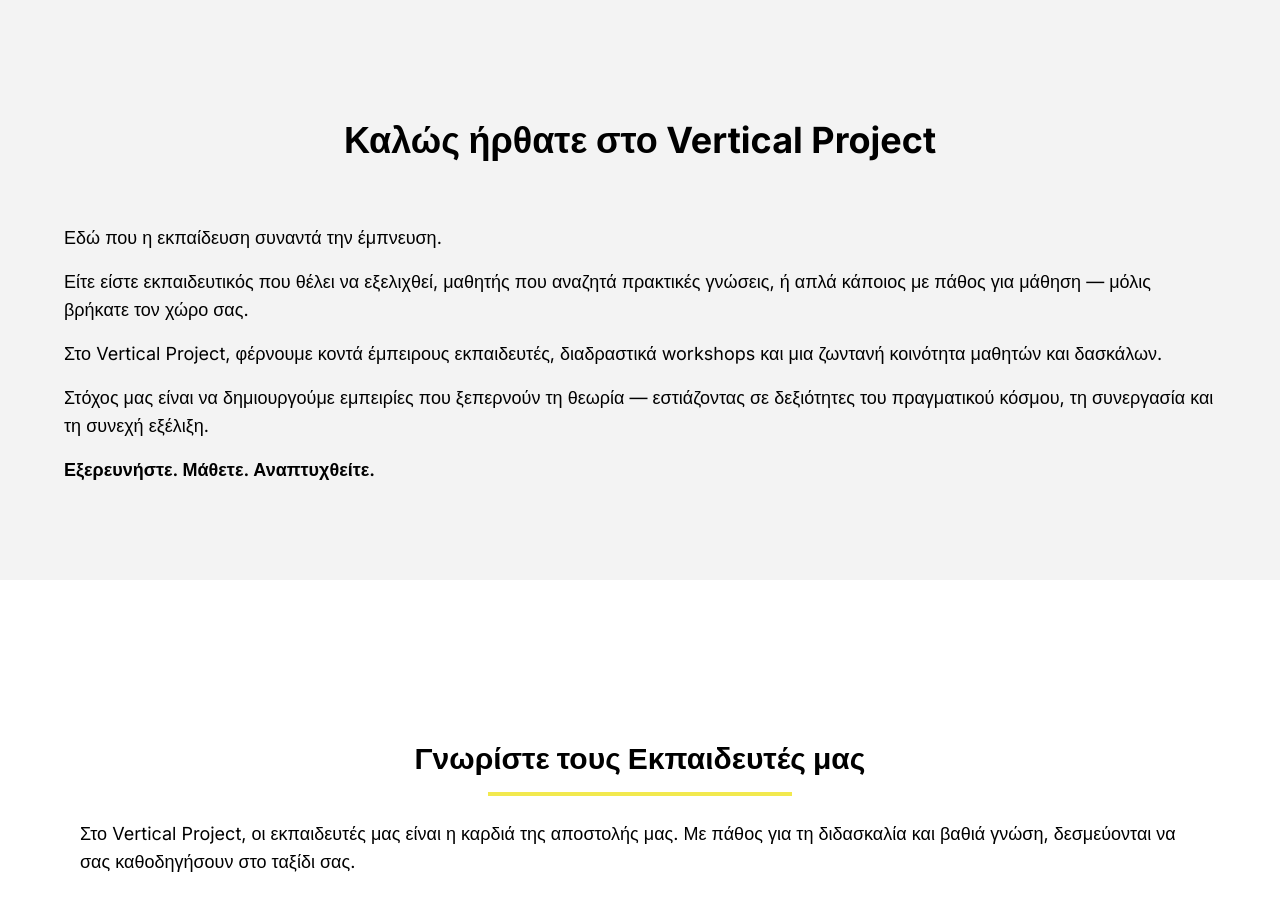
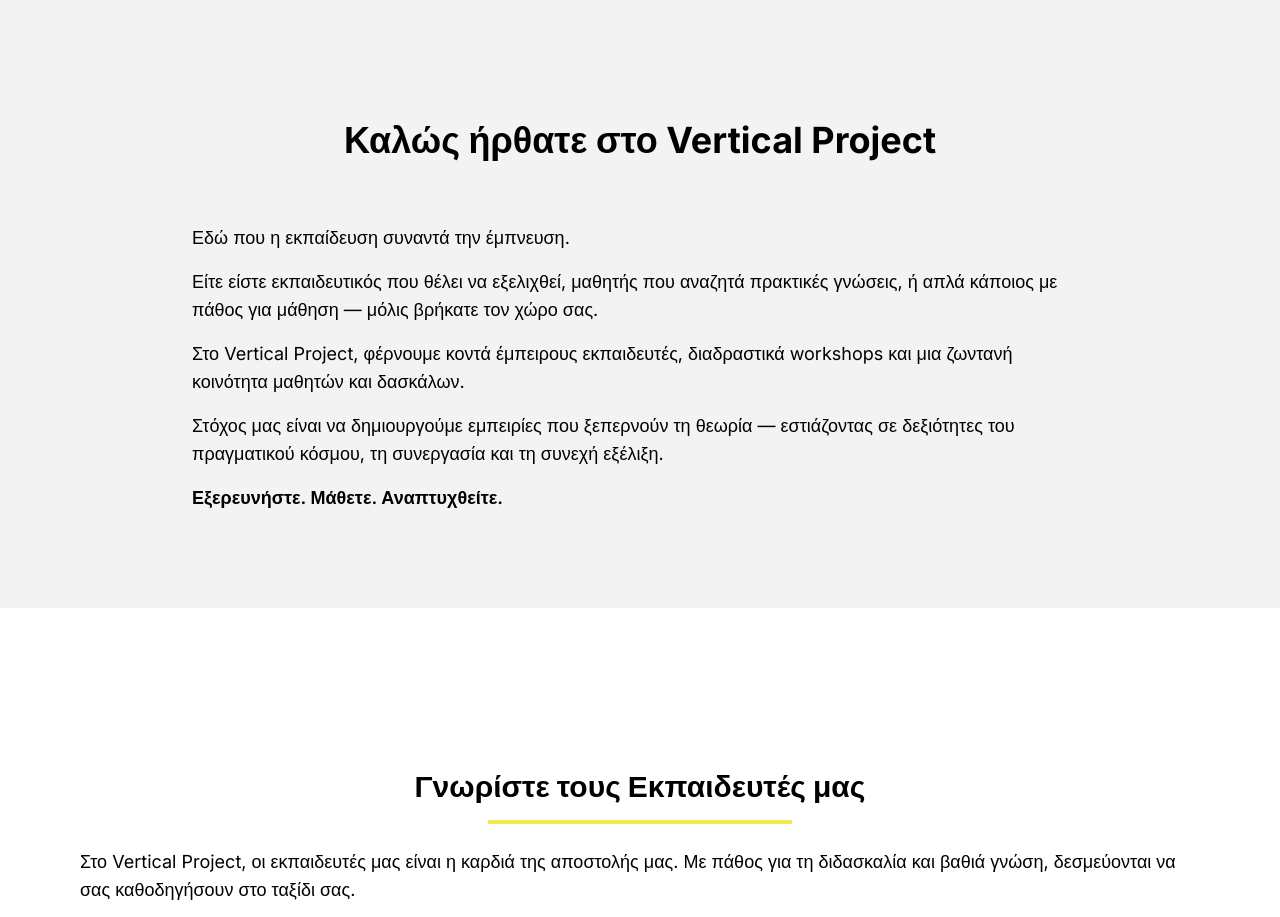
Before and after one commit to Tsagiannoudis/vertical-project, a Next.js app: page / in a window 1280 px wide. Shown: the part 800-1717 px from the top of the page. Built offline with nearby package versions, Linux system fonts and the light colour scheme.

Commit message:
welcome section fixed

```diff
--- a/src/components/home/WelcomeSection.tsx
+++ b/src/components/home/WelcomeSection.tsx
@@ -1,12 +1,12 @@
 const WelcomeSection = () => {
   return (
     <section className="w-full mx-auto py-16 sm:py-24 bg-[#F3F3F3]">
-      <div className="container mx-auto text-black">
+      <div className="container mx-auto px-4 sm:px-6 text-black">
         <h1 className="text-4xl mt-6 mb-16 font-bold text-center">
           Καλώς ήρθατε στο Vertical Project
         </h1>
 
-        <div className="max-w-6xl mx-auto space-y-4">
+        <div className="max-w-4xl mx-auto space-y-4 md:text-left">
           <p className="text-lg">Εδώ που η εκπαίδευση συναντά την έμπνευση.</p>
           <p className="text-lg">
             Είτε είστε εκπαιδευτικός που θέλει να εξελιχθεί, μαθητής που αναζητά
```
